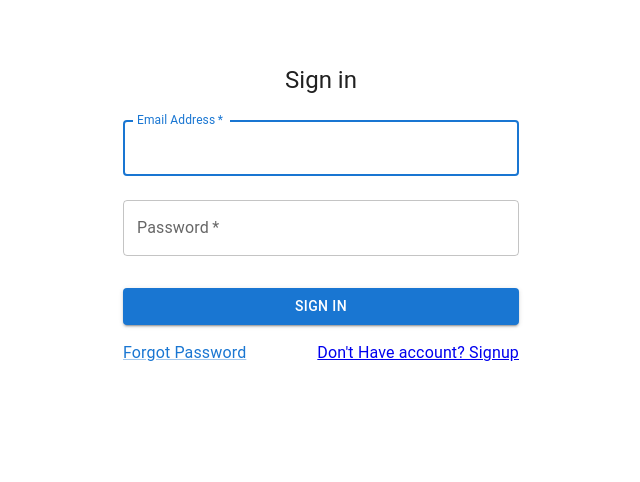
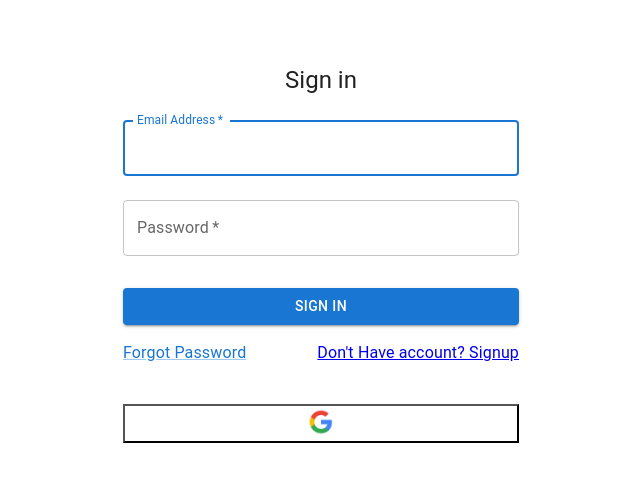
Before and after one commit to KrutikaGajjar/FirebaseTutorial, a React (Create React App) app: page /login in a window 1280 px wide. Shown: the top 482 px of the page, without its empty margins (319-959 px from the left). Built offline with nearby package versions, Linux system fonts and the light colour scheme.

Commit message:
Google SignIn

```diff
--- /dev/null
+++ b/src/Container/Login/login.css
@@ -0,0 +1,12 @@
+img{
+    width: 30px;
+    height: 30px;
+}
+
+.google_button{
+    width: 100%;
+    height: 20%;
+    background-color: white;
+    margin-top: 39px;
+    cursor: pointer;
+}
--- a/src/Container/Login/login.js
+++ b/src/Container/Login/login.js
@@ -10,9 +10,11 @@ import { createTheme, ThemeProvider } from '@mui/material/styles';
 import { Link } from 'react-router-dom';
 import { useNavigate } from 'react-router'
 import AlertBox from '../../Components/Alert/alert';
-import { sendPasswordResetEmail, signInWithEmailAndPassword } from 'firebase/auth';
-import { auth } from '../../firebase';
+import { sendPasswordResetEmail, signInWithEmailAndPassword, signInWithPopup } from 'firebase/auth';
+import { auth,provider } from '../../firebase';
 import CustomLink from '../../Components/Link/customLink';
+import './login.css'
+import GooogleImage from '../../assets/google.png'
 
 const theme = createTheme();
 export default function Login() {
@@ -54,6 +56,16 @@ const handleSubmit = (event) => {
         },2000)
     })
   }
+
+  const handleGoogleButton = () => {
+    signInWithPopup(auth, provider).then(result => {
+      console.log(result)
+      router('/')
+    }).catch(error => {
+      console.log(error)
+    })
+  }
+
 
   return (
     <ThemeProvider theme={theme}>
@@ -115,7 +127,9 @@ const handleSubmit = (event) => {
                 </Link>
               </Grid>
             </Grid>
+
           </Box>
+          <button className='google_button' onClick={handleGoogleButton}><img src={GooogleImage} alt=''/></button>
         </Box>
       </Container>
     </ThemeProvider>
--- a/src/Container/Signup/signup.js
+++ b/src/Container/Signup/signup.js
@@ -14,7 +14,6 @@ import { Link } from 'react-router-dom';
 import { auth } from '../../firebase'
 import { useNavigate } from 'react-router'
 import AlertBox from '../../Components/Alert/alert';
-
 
 const theme = createTheme();
 
@@ -34,11 +33,11 @@ export default function Signup() {
     event.preventDefault();
     createUserWithEmailAndPassword(auth, userInfo.email,userInfo.password)
       .then((userInformation) => {
-         console.log(userInformation, userInformation.user)
          updateProfile(auth.currentUser, {
           displayName:userInfo.userName
          })
         sendEmailVerification(auth.currentUser)
+        console.log(userInformation, userInformation.user)
         router('/')
       })
       .catch(error => {
--- a/src/firebase.js
+++ b/src/firebase.js
@@ -1,6 +1,6 @@
 // Import the functions you need from the SDKs you need
 import { initializeApp } from "firebase/app";
-import {getAuth} from 'firebase/auth'
+import {getAuth,GoogleAuthProvider} from 'firebase/auth'
 // TODO: Add SDKs for Firebase products that you want to use
 // https://firebase.google.com/docs/web/setup#available-libraries
 
@@ -19,5 +19,6 @@ const app = initializeApp(firebaseConfig);
 
 // Firebase Authentication object
 const auth = getAuth(app);
+const provider = new GoogleAuthProvider()
 
-export { auth }
+export { auth,provider }
```
Also changed, not shown: src/assets/google.png (added).
